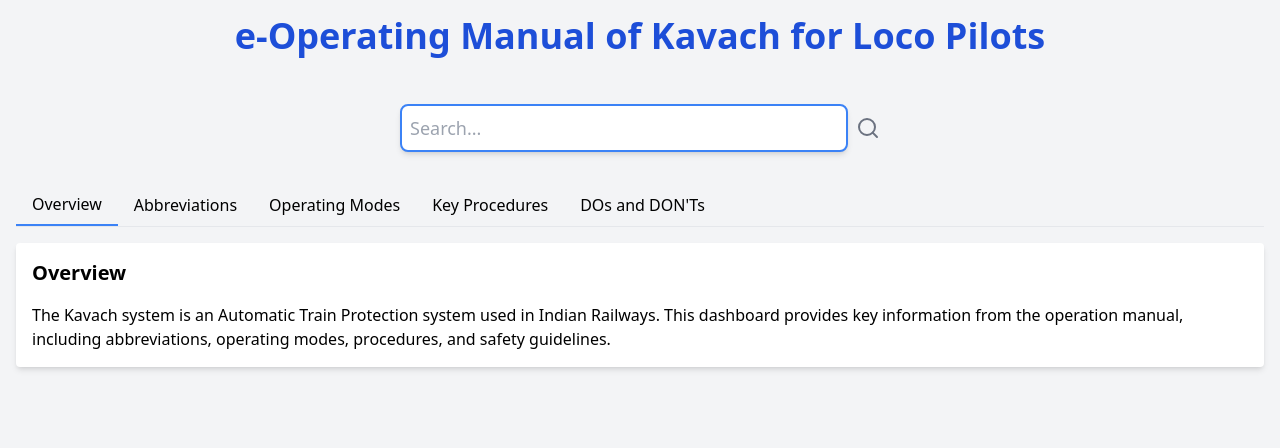
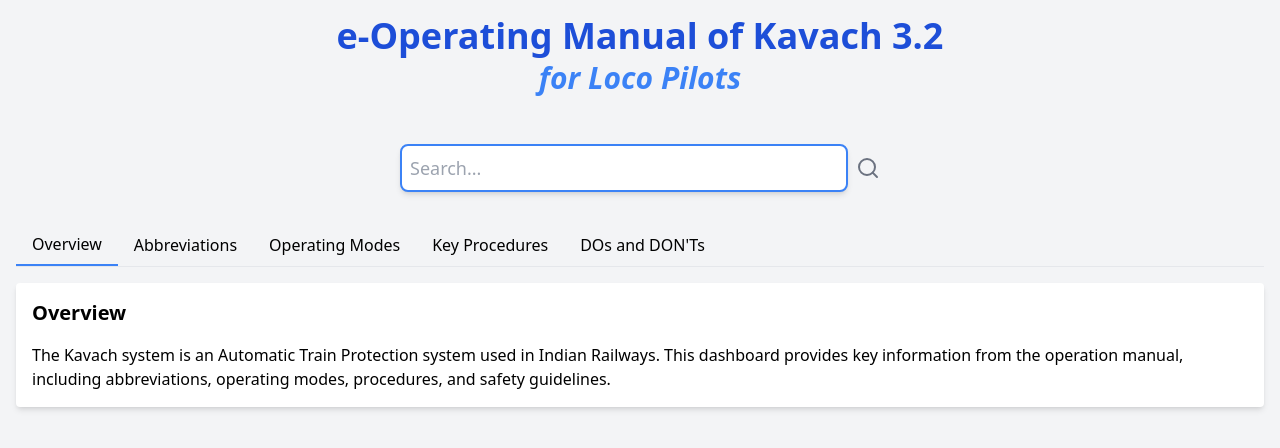
Before and after one commit to coekavach/kavach4lp, a website: page index.html in a window 1280 px wide. Drawn offline with nearby package versions, Linux system fonts and the light colour scheme.

Commit message:
Update index.html

```diff
--- a/index.html
+++ b/index.html
@@ -17,7 +17,11 @@
 </head>
 <body class="bg-gray-100">
     <div class="container mx-auto p-4">
-    <h1 class="text-4xl font-bold mb-12 text-center mx-auto text-blue-700">e-Operating Manual of Kavach for Loco Pilots</h1>
+    <h1 class="text-4xl font-bold mb-12 text-center mx-auto text-blue-700">
+        e-Operating Manual of Kavach 3.2
+        <br>
+        <span class="text-3xl italic text-blue-500">for Loco Pilots</span>
+    </h1>
     <div class="mb-8 flex justify-center items-center"> <!-- Increased margin-bottom to create space -->
         <input type="text" id="searchInput" placeholder="Search..." class="border-2 border-blue-500 rounded-lg p-2 text-lg shadow-md focus:outline-none focus:ring-2 focus:ring-blue-500 focus:border-transparent w-full max-w-md">
         <i data-lucide="search" class="text-gray-500 ml-2 text-lg"></i>
```
